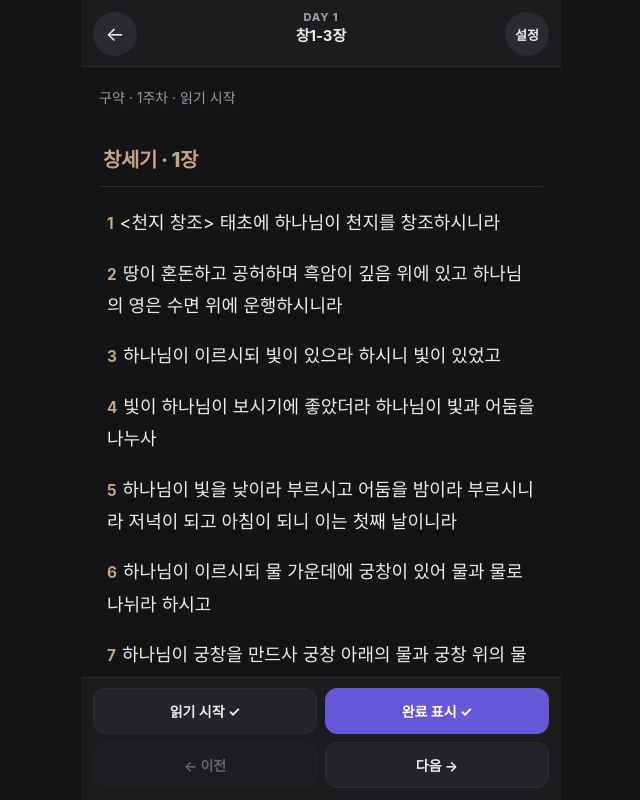
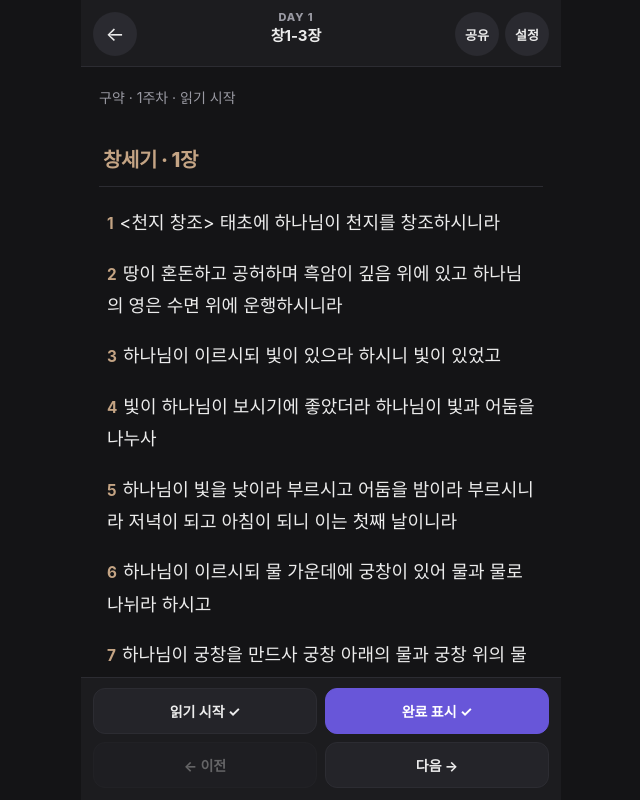
Before and after one commit to isaac99kr/br, a React (Vite) app: page / in a window 1280 px wide. Both pictures are taken after a click on the button "▶ 이어 읽기". Shown: the top 800 px of the page, without its empty margins (319-959 px from the left). Built offline with nearby package versions, Linux system fonts and the light colour scheme; a web font is replaced by a local one.

Commit message:
Add share buttons that copy home and day reading URLs.

```diff
--- a/src/components/ReaderScreen.tsx
+++ b/src/components/ReaderScreen.tsx
@@ -4,6 +4,7 @@ import { getBookName } from '../lib/bookNames'
 import { copyText, formatVersesForCopy } from '../lib/copy'
 import { statusLabel } from '../lib/progress'
 import { getItem } from '../lib/schedule'
+import { buildShareUrl } from '../lib/share'
 import type { FontSize, SpacingSize, TranslationId } from '../lib/settings'
 import { SettingsPage } from '../pages/SettingsPage'
 import type { ScheduleItem, Verse } from '../types'
@@ -174,6 +175,11 @@ export function ReaderScreen({
     setToast(ok ? `${selectedVerses.length}개 구절을 복사했어요` : '복사에 실패했습니다')
   }
 
+  const handleShare = async () => {
+    const ok = await copyText(buildShareUrl(`/read/${day}`))
+    setToast(ok ? '링크를 복사했어요' : '복사에 실패했습니다')
+  }
+
   return (
     <div className={`reader-screen${chromeHidden ? ' chrome-hidden' : ''}`}>
       <header className="reader-chrome reader-chrome-top">
@@ -186,6 +192,15 @@ export function ReaderScreen({
             {item.range}
           </div>
         </div>
+        <div className="reader-chrome-actions">
+          <button
+            type="button"
+            className="reader-icon-btn reader-settings-btn"
+            onClick={handleShare}
+            aria-label="공유"
+          >
+            공유
+          </button>
           <button
             type="button"
             className="reader-icon-btn reader-settings-btn"
@@ -194,6 +209,7 @@ export function ReaderScreen({
           >
             설정
           </button>
+        </div>
       </header>
 
       <div className="reader-scroll">
--- /dev/null
+++ b/src/lib/share.ts
@@ -0,0 +1,6 @@
+/** Build a shareable hash URL for this app (GitHub Pages base + HashRouter). */
+export function buildShareUrl(path: string): string {
+  const base = `${window.location.origin}${import.meta.env.BASE_URL}`.replace(/\/?$/, '/')
+  const hashPath = path.startsWith('/') ? path : `/${path}`
+  return `${base}#${hashPath}`
+}
--- a/src/pages/HomePage.tsx
+++ b/src/pages/HomePage.tsx
@@ -1,6 +1,9 @@
+import { useEffect, useState } from 'react'
 import { Link } from 'react-router-dom'
+import { copyText } from '../lib/copy'
 import { statusLabel } from '../lib/progress'
 import { getItem } from '../lib/schedule'
+import { buildShareUrl } from '../lib/share'
 import type { ScheduleItem } from '../types'
 import type { useProgress } from '../hooks/useProgress'
 
@@ -19,6 +22,18 @@ export function HomePage({ schedule, progress, onOpenReader }: Props) {
   const status = statusOf(continueDay)
   const allDone = completedCount === total && total > 0
   const hasHistory = progress.lastReadDay != null || completedCount > 0 || status !== 'unread'
+  const [toast, setToast] = useState<string | null>(null)
+
+  useEffect(() => {
+    if (!toast) return
+    const t = window.setTimeout(() => setToast(null), 1800)
+    return () => window.clearTimeout(t)
+  }, [toast])
+
+  const handleShare = async () => {
+    const ok = await copyText(buildShareUrl('/'))
+    setToast(ok ? '링크를 복사했어요' : '복사에 실패했습니다')
+  }
 
   return (
     <main className="page">
@@ -82,8 +97,12 @@ export function HomePage({ schedule, progress, onOpenReader }: Props) {
           <Link to="/find" className="pill link-pill">
             날짜 찾기 →
           </Link>
+          <button type="button" className="pill link-pill" onClick={handleShare}>
+            공유
+          </button>
         </div>
       </section>
+      {toast && <div className="toast page-toast">{toast}</div>}
     </main>
   )
 }
--- a/src/styles.css
+++ b/src/styles.css
@@ -561,12 +561,18 @@ p {
   position: sticky;
   top: 0;
   display: grid;
-  grid-template-columns: 44px 1fr 44px;
+  grid-template-columns: 44px 1fr auto;
   align-items: start;
   gap: 8px;
   padding: 10px 12px;
   padding-top: max(10px, env(safe-area-inset-top));
   border-bottom: 1px solid var(--reader-line);
+}
+
+.reader-chrome-actions {
+  display: flex;
+  align-items: center;
+  gap: 6px;
 }
 
 .reader-chrome-top .reader-icon-btn {
@@ -827,6 +833,11 @@ p {
   transition: bottom 0.22s ease;
 }
 
+.page-toast {
+  bottom: calc(88px + env(safe-area-inset-bottom));
+  z-index: 20;
+}
+
 .reader-screen.chrome-hidden .toast {
   bottom: calc(72px + env(safe-area-inset-bottom));
 }
```
Lines whose indentation alone changed are shown as unchanged.
